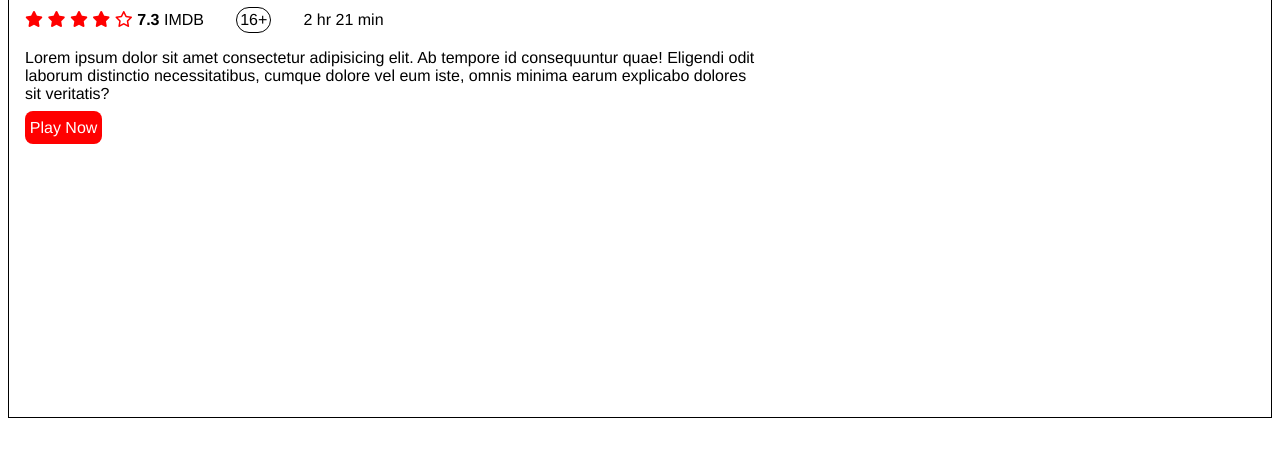
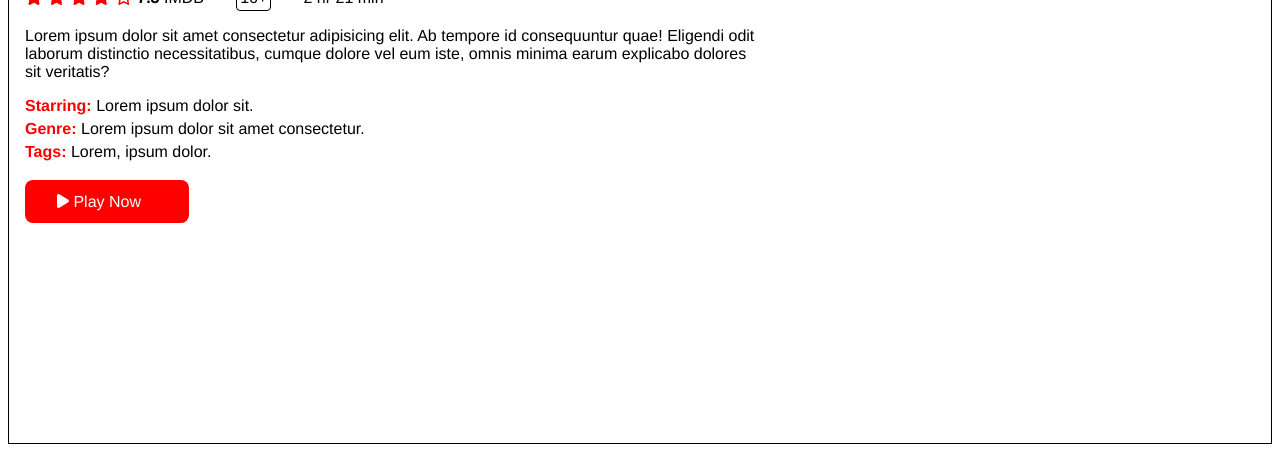
Before and after one commit to xxelifcetinxx/WitFlix, a plain HTML site: page index.html in a window 1280 px wide. Shown: the part 412-864 px from the top of the page. Before the commit the page ends 838 px from the top, so only its background shows below. Drawn offline with Linux system fonts and the light colour scheme.

Commit message:
main compliated

```diff
--- a/index.css
+++ b/index.css
@@ -1,6 +1,9 @@
 body{
-    font-family: Helvetica,Arial, sans-serif;
+   font-family: Helvetica,Arial, sans-serif;
 }
+
+
+
 
 
 header {
@@ -8,21 +11,38 @@ header {
     justify-content: space-between;
     align-items: center;
 }
+header .logo {
+    font-size: 1.5rem;
+    color: red;
+    font-weight: bold;
+}
 header nav {
     display: flex;
     gap: 0.5rem;
+    margin-right: 8rem;
+}
+header nav a {
+    text-decoration: none;
+    color: gray;
+    justify-content: center;
+
 }
 .user-controls {
     display: flex;
     align-items: center;
     gap: 0.5rem;
 }
-
 .user-controls img {
     border-radius: 50%;
     width: 2rem;
     height: 2rem;
 }
+.input-icon{
+    margin-left: -1.5rem;
+}
+
+
+
 
 main {
     aspect-ratio: 5/3;
@@ -46,7 +66,7 @@ main .movie-statistics{
 
 main .age-rating {
     border: 1px solid black;
-    border-radius: 25rem;
+    border-radius: .25rem;
     padding: 0.2rem;
 }
 
@@ -54,10 +74,25 @@ main .movie-description {
     width: 60%;
 }
 
+.movie-details {
+    margin-bottom: 2rem;
+}
+.movie-details p {
+    margin: .3rem 0;
+}
+.movie-details span{
+    color: red;
+    font-weight: bold;
+
+}
 .btn-play {
     text-decoration: none;
     color: white;
     background: red;
-    padding: .5rem .3rem;
+    padding: .8rem 3rem;
     border-radius: .5rem;
 }
+
+.btn-play i {
+    margin-left: -1rem;
+}
--- a/index.html
+++ b/index.html
@@ -20,7 +20,7 @@
 
         <div class="user-controls">
             <input type="text" name="Search" placeholder="Search">
-            <i class="fa-solid fa-magnifying-glass fa-xs"></i>
+            <i class="fa-solid fa-magnifying-glass fa-xs input-icon"></i>
             <i class="fa-solid fa-bell fa-xl"></i>
             <img src="http://picsum.photos/35">
         </div>
@@ -35,7 +35,6 @@
                 <i class="fa-solid fa-star"></i>
                 <i class="fa-solid fa-star"></i>
                 <i class="fa-regular fa-star"></i>
-
                 <b>7.3</b>
                 IMDB
             </div>
@@ -44,11 +43,11 @@
         </div>
         <p class="movie-description">Lorem ipsum dolor sit amet consectetur adipisicing elit. Ab tempore id consequuntur quae! Eligendi odit laborum distinctio necessitatibus, cumque dolore vel eum iste, omnis minima earum explicabo dolores sit veritatis?</p>
         <div class="movie-details">
-            <p><span></span></p>
-            <p><span></span></p>
-            <p><span></span></p>
+            <p><span>Starring: </span> Lorem ipsum dolor sit.</p>
+            <p><span>Genre: </span>Lorem ipsum dolor sit amet consectetur.</p>
+            <p><span>Tags: </span>Lorem, ipsum dolor.</p>
         </div>
-        <a class="btn-play" href="#">Play Now</a>
+        <a class="btn-play" href="#"><i class="fa-solid fa-play"></i>  Play Now </a>
        </div>
     </main>
     <section></section>
```
